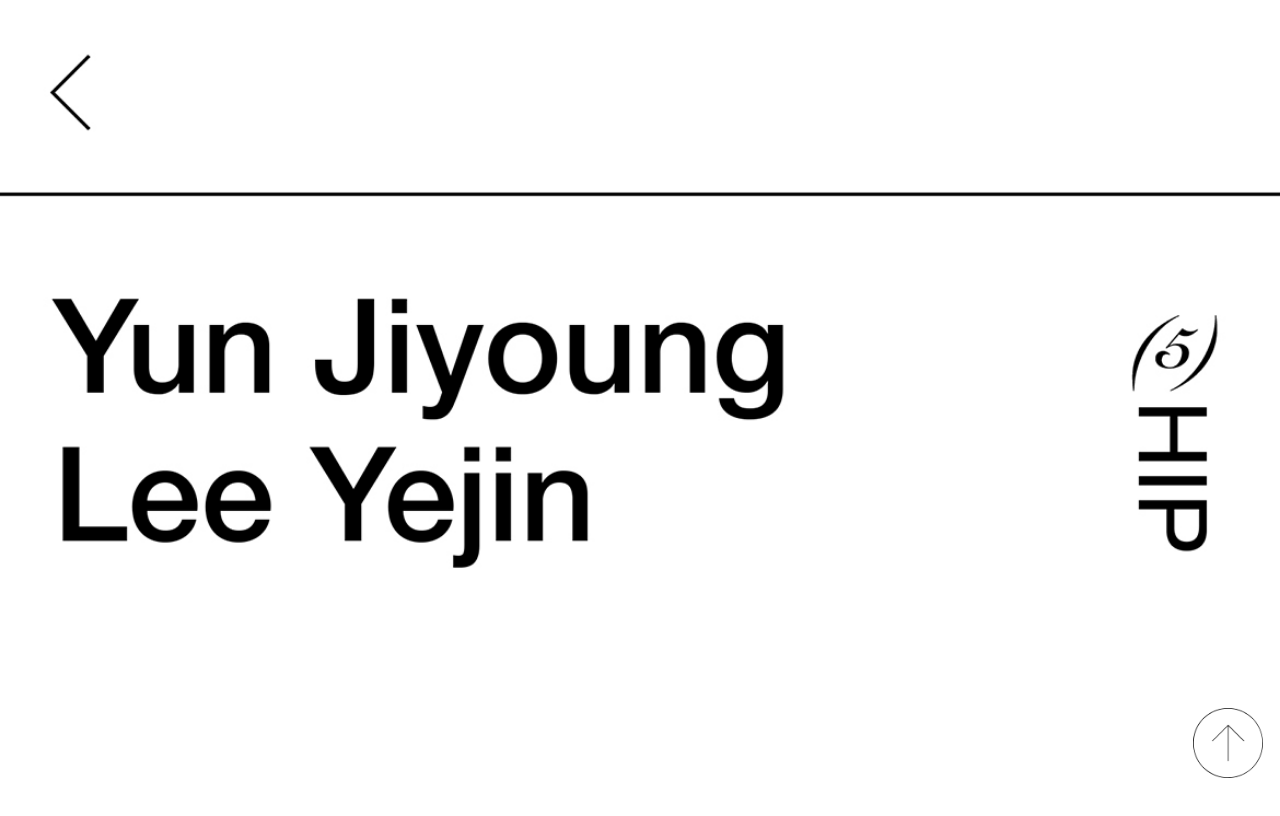
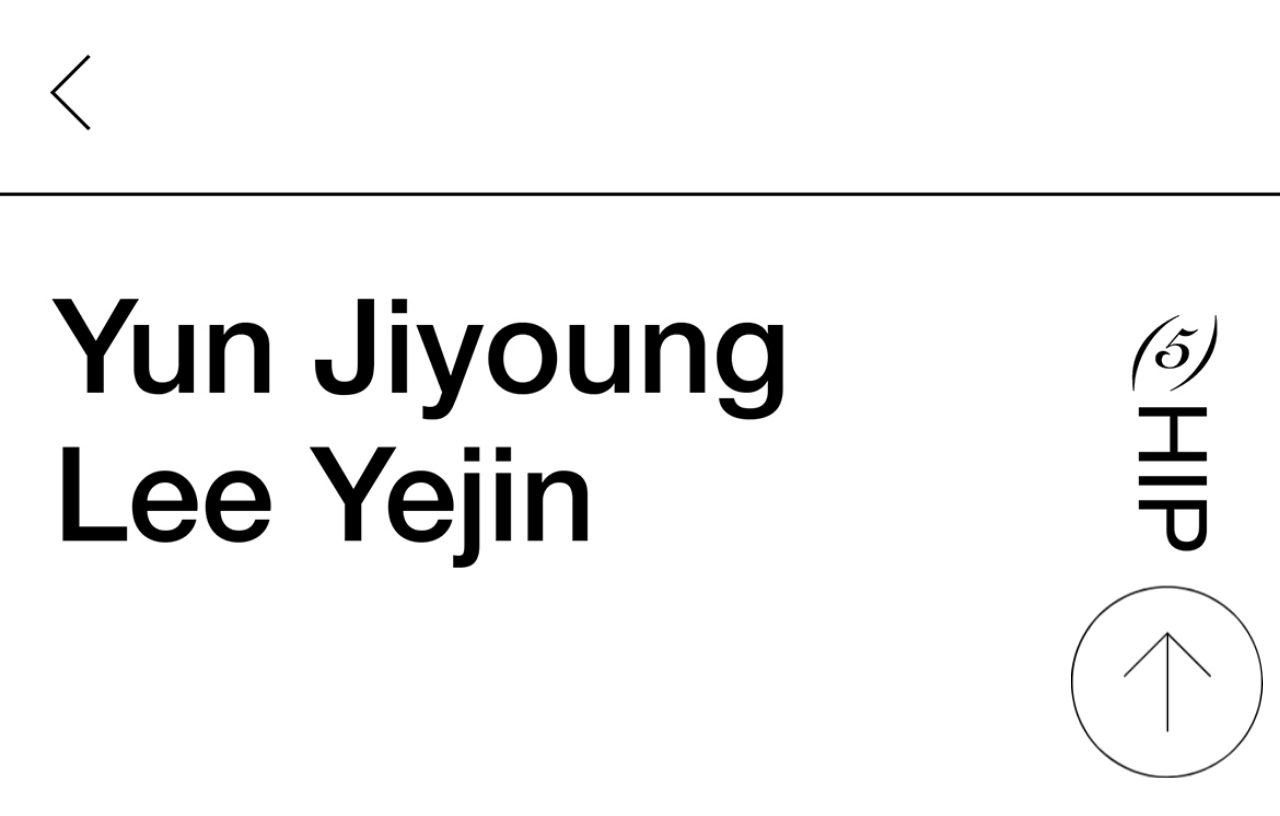
Before and after one commit to 2021-NMAN-BARYTAGE/N20, a plain HTML site: page hip.html in a window 1280 px wide. Shown: the top 816 px of the page. Drawn offline with Linux system fonts and the light colour scheme.

Commit message:
Add files via upload

```diff
--- a/hip.html
+++ b/hip.html
@@ -28,12 +28,13 @@
 
 		.upscrollbtn{
 			position: fixed;
-			width: 70px;
-			height:70px;
+			width: 15%;
+			padding-top: 2%;
 			background:none;
 			bottom:22px;
 			right: 17px;
 			scroll-behavior: smooth;
+
 
 
 		}
```
